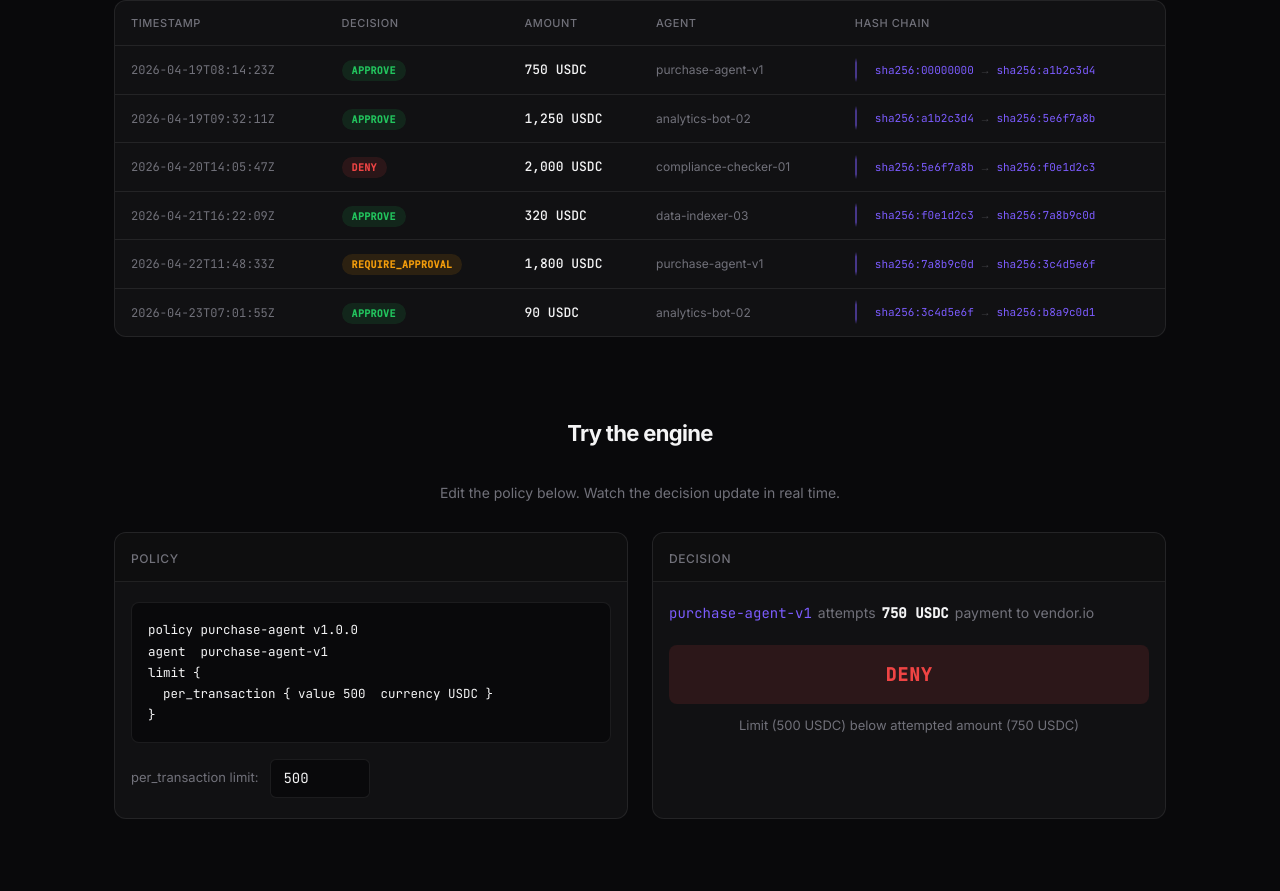
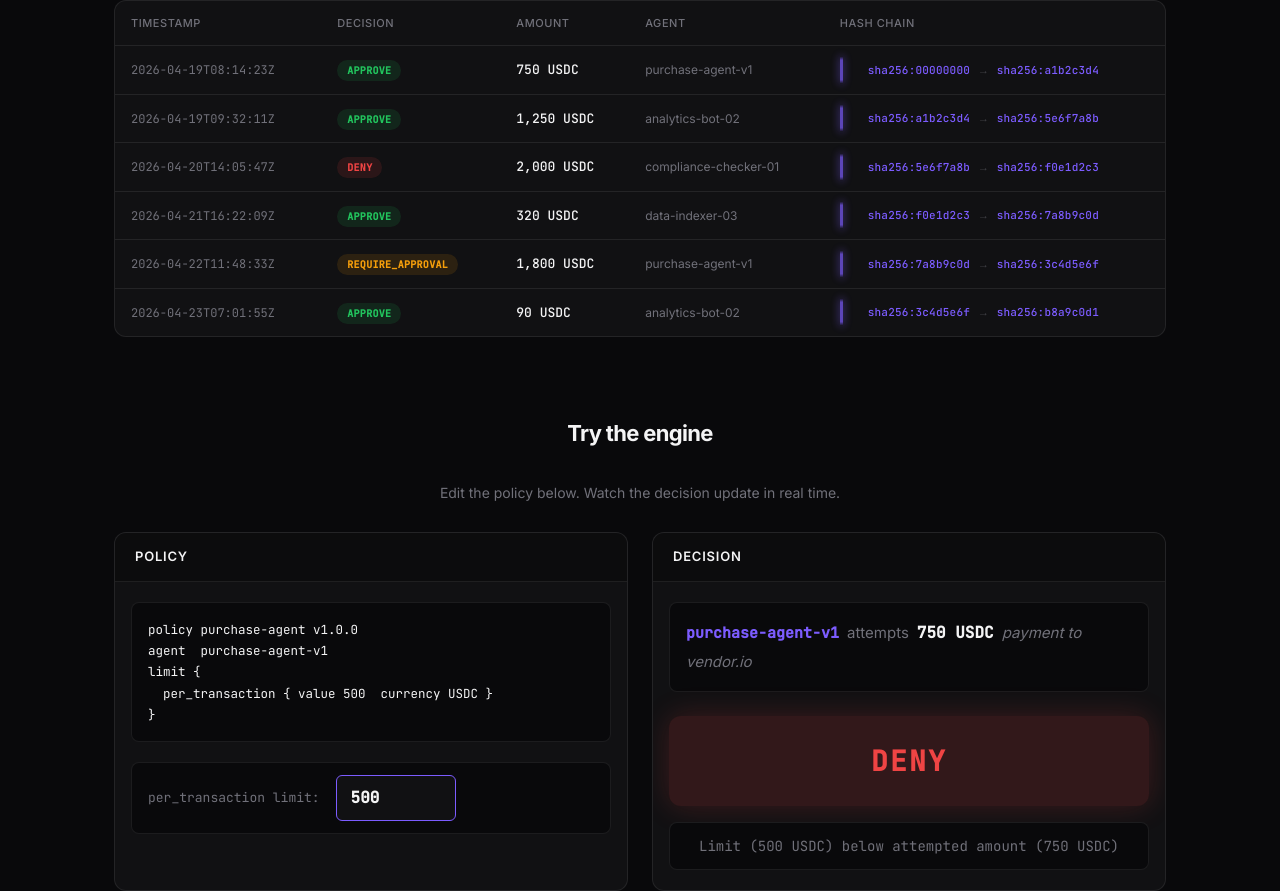
Before and after one commit to PabloPotato/Axon, a Next.js app in the folder landing/: page / in a window 1280 px wide. Shown: the part 1594-2485 px from the top of the page. Built offline with nearby package versions, Linux system fonts and the light colour scheme.

Commit message:
auto: checkpoint 2026-04-26T05:55:00Z

```diff
--- a/landing/app/globals.css
+++ b/landing/app/globals.css
@@ -730,16 +730,34 @@ body {
 .ax-hashchain-decision--approve {
   background: rgba(34, 197, 94, 0.12);
   color: #22c55e;
+  transition: box-shadow 0.2s, transform 0.2s;
+}
+
+.ax-hashchain-decision--approve:hover {
+  box-shadow: 0 0 20px rgba(34, 197, 94, 0.35);
+  transform: scale(1.02);
 }
 
 .ax-hashchain-decision--deny {
   background: rgba(239, 68, 68, 0.12);
   color: #ef4444;
+  transition: box-shadow 0.2s, transform 0.2s;
+}
+
+.ax-hashchain-decision--deny:hover {
+  box-shadow: 0 0 20px rgba(239, 68, 68, 0.35);
+  transform: scale(1.02);
 }
 
 .ax-hashchain-decision--require {
   background: rgba(245, 158, 11, 0.12);
   color: #f59e0b;
+  transition: box-shadow 0.2s, transform 0.2s;
+}
+
+.ax-hashchain-decision--require:hover {
+  box-shadow: 0 0 20px rgba(245, 158, 11, 0.35);
+  transform: scale(1.02);
 }
 
 /* Amount column */
@@ -763,37 +781,41 @@ body {
 .ax-hashchain-hash {
   display: flex;
   align-items: center;
-  gap: 8px;
+  gap: 10px;
   font-family: var(--font-mono);
   font-size: 11px;
   color: var(--color-muted);
   position: relative;
-  padding-left: 20px;
+  padding-left: 28px;
 }
 
-/* Violet vertical chain line */
+/* Violet vertical chain line - enhanced */
 .ax-hashchain-hash::before {
   content: '';
   position: absolute;
   left: 0;
   top: 50%;
   transform: translateY(-50%);
-  width: 2px;
-  height: 24px;
+  width: 3px;
+  height: 28px;
   background: linear-gradient(
     to bottom,
     transparent 0%,
-    var(--color-violet) 20%,
-    var(--color-violet) 80%,
+    var(--color-violet) 15%,
+    var(--color-violet) 85%,
     transparent 100%
   );
-  opacity: 0.5;
+  opacity: 0.7;
+  border-radius: 2px;
+  box-shadow: 0 0 8px var(--color-violet);
 }
 
 .ax-hashchain-hash-prev,
 .ax-hashchain-hash-curr {
   color: var(--color-violet);
   cursor: help;
+  font-weight: 500;
+  letter-spacing: 0.02em;
 }
 
 .ax-hashchain-arrow {
@@ -855,16 +877,19 @@ body {
 
 .ax-policy-editor-header {
   border-bottom: 1px solid var(--color-border);
-  padding: 12px 16px;
-  background: rgba(0, 0, 0, 0.2);
+  padding: 14px 20px;
+  background: rgba(0, 0, 0, 0.3);
+  display: flex;
+  align-items: center;
+  justify-content: space-between;
 }
 
 .ax-policy-editor-label {
-  font-size: 12px;
-  font-weight: 500;
-  color: var(--color-muted);
+  font-size: 13px;
+  font-weight: 600;
+  color: var(--color-foreground);
   text-transform: uppercase;
-  letter-spacing: 0.05em;
+  letter-spacing: 0.06em;
 }
 
 .ax-policy-editor-content {
@@ -880,92 +905,125 @@ body {
   padding: 16px;
   border-radius: 8px;
   border: 1px solid var(--color-border);
-  margin: 0 0 16px 0;
+  margin: 0 0 20px 0;
   overflow-x: auto;
 }
 
 .ax-policy-editor-input-wrap {
   display: flex;
   align-items: center;
-  gap: 12px;
+  gap: 16px;
+  padding: 12px 16px;
+  background: var(--color-bg);
+  border-radius: 8px;
+  border: 1px solid var(--color-border);
 }
 
 .ax-policy-editor-input-label {
   font-size: 13px;
   color: var(--color-muted);
+  font-family: var(--font-mono);
+  white-space: nowrap;
 }
 
 .ax-policy-editor-input {
   font-family: var(--font-mono);
-  font-size: 14px;
-  padding: 8px 12px;
+  font-size: 16px;
+  font-weight: 600;
+  padding: 10px 14px;
   border-radius: 6px;
-  border: 1px solid var(--color-border);
-  background: var(--color-bg);
+  border: 1px solid var(--color-violet);
+  background: var(--color-bg-surface);
   color: var(--color-foreground);
-  width: 100px;
-  transition: border-color 0.2s;
+  width: 120px;
+  transition: border-color 0.2s, box-shadow 0.2s;
 }
 
 .ax-policy-editor-input:focus {
   outline: none;
   border-color: var(--color-violet);
+  box-shadow: 0 0 0 3px rgba(124, 92, 255, 0.2);
 }
 
 /* Decision display */
 .ax-policy-editor-action {
-  font-size: 14px;
-  line-height: 1.6;
-  margin-bottom: 20px;
+  font-size: 15px;
+  line-height: 1.8;
+  margin-bottom: 24px;
+  padding: 16px;
+  background: var(--color-bg);
+  border-radius: 8px;
+  border: 1px solid var(--color-border);
 }
 
 .ax-policy-editor-agent {
   font-family: var(--font-mono);
   color: var(--color-violet);
+  font-weight: 600;
 }
 
 .ax-policy-editor-verb {
   color: var(--color-muted);
-  margin: 0 6px;
+  margin: 0 8px;
 }
 
 .ax-policy-editor-amount {
   font-family: var(--font-mono);
-  font-weight: 600;
+  font-weight: 700;
   color: var(--color-foreground);
+  font-size: 16px;
 }
 
 .ax-policy-editor-target {
   color: var(--color-muted);
-  margin-left: 6px;
+  margin-left: 8px;
+  font-style: italic;
 }
 
 .ax-policy-editor-decision {
   font-family: var(--font-mono);
-  font-size: 18px;
+  font-size: 28px;
   font-weight: 700;
-  padding: 16px 24px;
-  border-radius: 8px;
+  padding: 24px 32px;
+  border-radius: 12px;
   text-align: center;
-  margin-bottom: 12px;
-  letter-spacing: 0.05em;
+  margin-bottom: 16px;
+  letter-spacing: 0.08em;
+  transition: box-shadow 0.3s, transform 0.3s, background 0.3s;
 }
 
 .ax-policy-editor-decision--approve {
-  background: rgba(34, 197, 94, 0.12);
+  background: rgba(34, 197, 94, 0.15);
   color: #22c55e;
+  box-shadow: 0 0 30px rgba(34, 197, 94, 0.2);
+}
+
+.ax-policy-editor-decision--approve:hover {
+  box-shadow: 0 0 40px rgba(34, 197, 94, 0.4);
+  transform: scale(1.01);
 }
 
 .ax-policy-editor-decision--deny {
-  background: rgba(239, 68, 68, 0.12);
+  background: rgba(239, 68, 68, 0.15);
   color: #ef4444;
+  box-shadow: 0 0 30px rgba(239, 68, 68, 0.2);
+}
+
+.ax-policy-editor-decision--deny:hover {
+  box-shadow: 0 0 40px rgba(239, 68, 68, 0.4);
+  transform: scale(1.01);
 }
 
 .ax-policy-editor-reason {
-  font-size: 13px;
+  font-size: 14px;
   color: var(--color-muted);
-  line-height: 1.5;
+  line-height: 1.6;
   text-align: center;
+  padding: 12px 16px;
+  background: var(--color-bg);
+  border-radius: 8px;
+  border: 1px solid var(--color-border);
+  font-family: var(--font-mono);
 }
 
 @media (max-width: 768px) {
```
